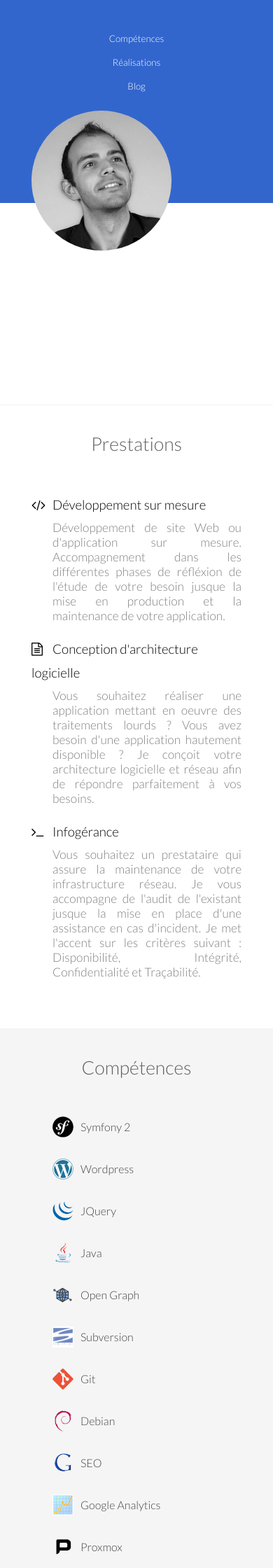
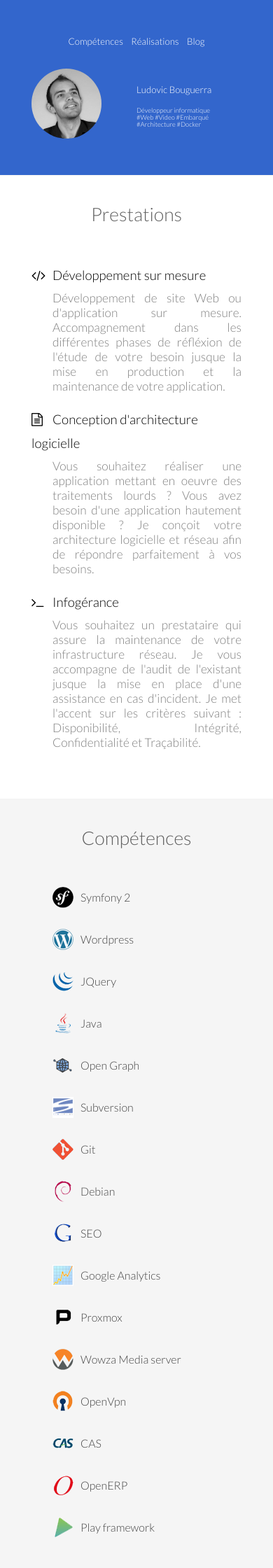
Before and after one commit to ludovic-bouguerra/site, a Jekyll site: the page built from index.md, in a window 390 px wide. Shown: the top 2240 px of the page at 70% size. Built offline with Jekyll 4.4.1, drawn with Linux system fonts in a browser that asks for light colours.

Commit message:
responsibe

```diff
--- a/_sass/main.scss
+++ b/_sass/main.scss
@@ -643,17 +643,22 @@ ol {
   /* All Mobile Sizes (devices and browser) */
   @media only screen and (max-width: 767px) {
         #header{
-            height: 135px;
+            height: 350px;
         }
-        .background-page-top{
-            height: 120px;
-        }
-        .background-page-top-flou{
-            height: 120px;
+        #header h1{
+          margin-top: 10px;
+          font-size: 20pt;
         }
 
-        #logo{
-            text-align: center;
+        #header h2{
+          font-size: 10pt;
+          margin:0;
+          padding: 0;
+          line-height: 20px;
+        }
+
+        #header .profile{
+            height: 150px;
         }
 
         #header .menu {
@@ -663,11 +668,9 @@ ol {
             display: inline-block;
             margin: 4px;
             float:none;
-	    font-size: 10pt;
+	          font-size: 10pt;
         }
-        .background-home-top{
-           height: 600px;
-        }
+
 
         .block-1 h1{
             margin-top : 120px;;
@@ -690,20 +693,22 @@ ol {
   /* Mobile Portrait Size to Mobile Landscape Size (devices and browsers) */
   @media only screen and (max-width: 479px) {
         #header{
-            height: 290px;
+            height: 250px;
         }
 
-        .background-page-top{
-            height: 290px;
-            background: none;
+        #header .profile{
+            height: 100px;
         }
-        .background-page-top-flou{
-            height: 290px;
+        #header h1{
+          margin-top: 5px;
+          font-size: 10pt;
         }
 
-
-        .background-home-top{
-           height: 760px;
+        #header h2{
+          font-size: 7pt;
+          margin:0;
+          padding: 0;
+          line-height: 10px;
         }
 
         .block-1 h1 {
@@ -716,7 +721,7 @@ ol {
             margin-top: 40px;
         }
         #header .menu li{
-            display: block;
+            display: line-height;
             line-height: 30px;
             margin: 4px;
             float:none;
```
